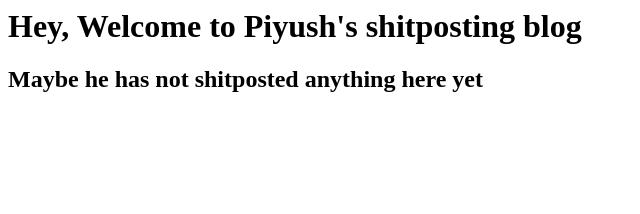
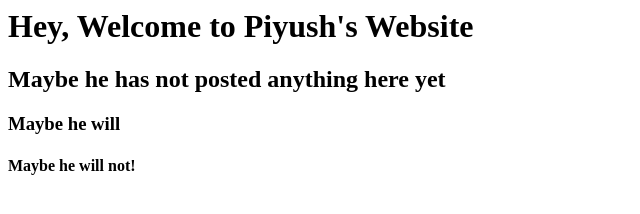
Before and after one commit to touchwithpiyush/touchwithpiyush.github.io, a plain HTML site: page index.html in a window 1280 px wide. Shown: the whole page, without its empty margins (0-640 px from the left). Drawn offline with Linux system fonts and the light colour scheme.

Commit message:
Update index.html

```diff
--- a/index.html
+++ b/index.html
@@ -1,5 +1,7 @@
 <html>
 <title>touchwithpiyush</title>
-<h1>Hey, Welcome to Piyush's shitposting blog</h1>
-<h2>Maybe he has not shitposted anything here yet</h2>
+<h1>Hey, Welcome to Piyush's Website</h1>
+<h2>Maybe he has not posted anything here yet</h2>
+  <h3>Maybe he will</h3>
+  <h4>Maybe he will not!</h4>
 </html>
```
